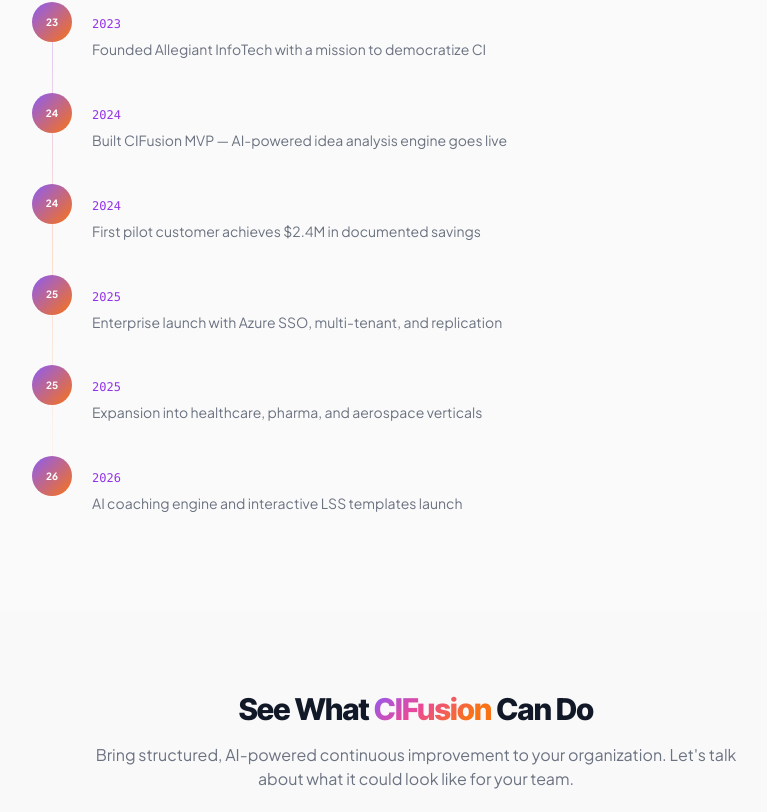
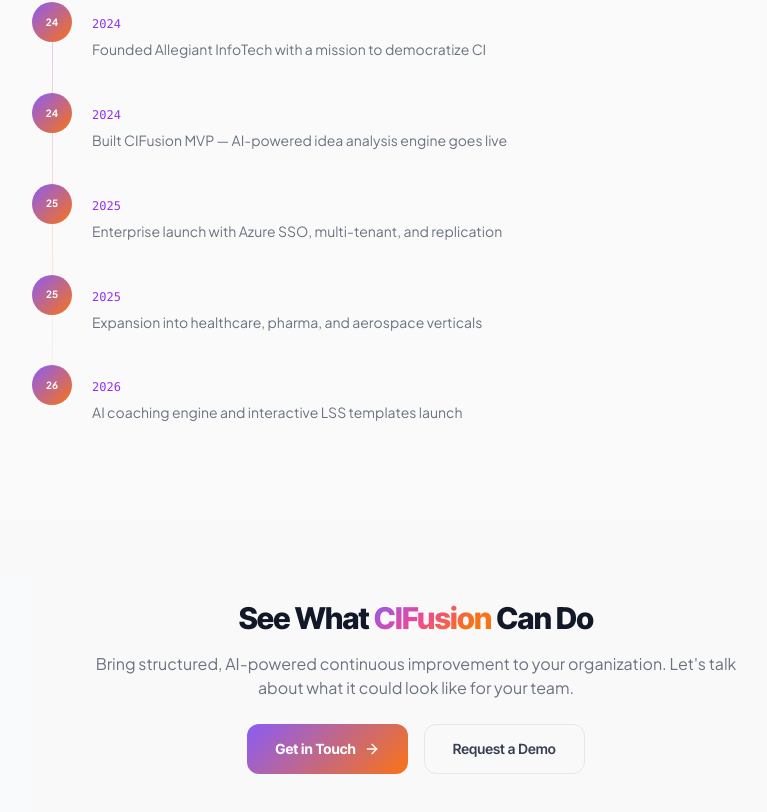
Before and after one commit to ahmedaa0378-dot/CIFUSIONLANDINGPAGENEW, a React (Vite) app: page /about in a window 1280 px wide. Shown: the part 2728-3540 px from the top of the page, without its empty margins (224-991 px from the left). Built offline with nearby package versions, Linux system fonts and the light colour scheme.

Commit message:
Update milestone year for Allegiant InfoTech

```diff
--- a/src/pages/About.tsx
+++ b/src/pages/About.tsx
@@ -9,9 +9,8 @@
 ];
 
 const milestones = [
-  { year: '2023', event: 'Founded Allegiant InfoTech with a mission to democratize CI' },
+  { year: '2024', event: 'Founded Allegiant InfoTech with a mission to democratize CI' },
   { year: '2024', event: 'Built CIFusion MVP — AI-powered idea analysis engine goes live' },
-  { year: '2024', event: 'First pilot customer achieves $2.4M in documented savings' },
   { year: '2025', event: 'Enterprise launch with Azure SSO, multi-tenant, and replication' },
   { year: '2025', event: 'Expansion into healthcare, pharma, and aerospace verticals' },
   { year: '2026', event: 'AI coaching engine and interactive LSS templates launch' },
```
